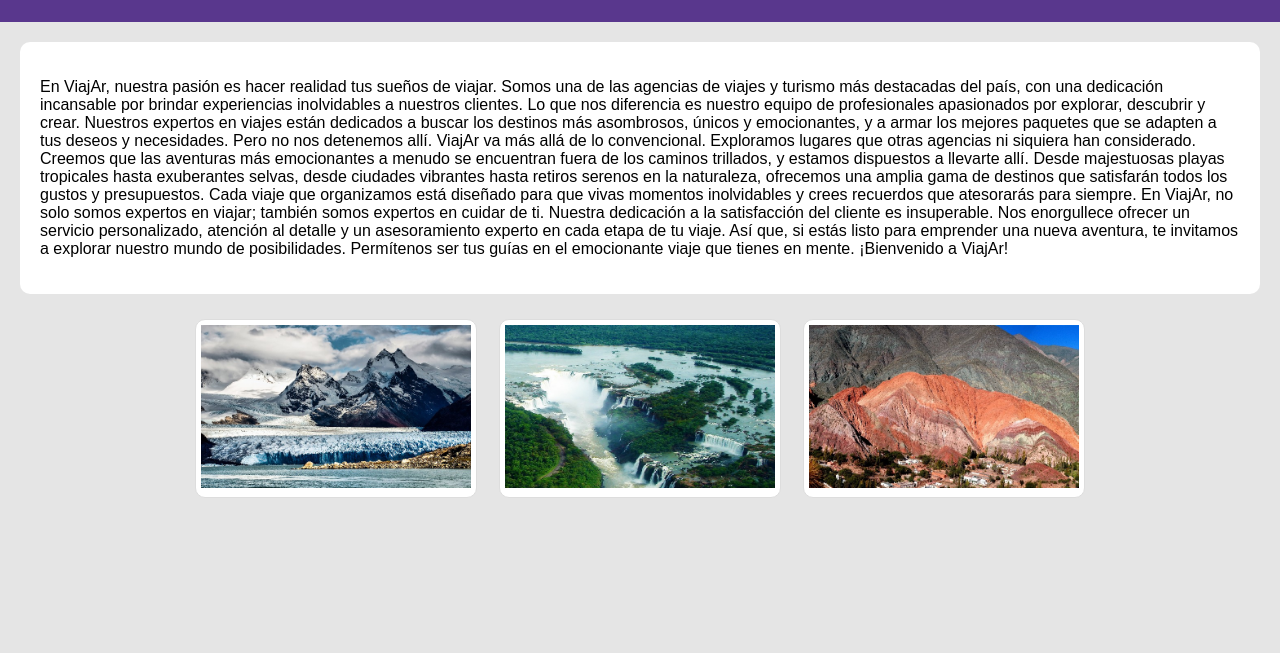
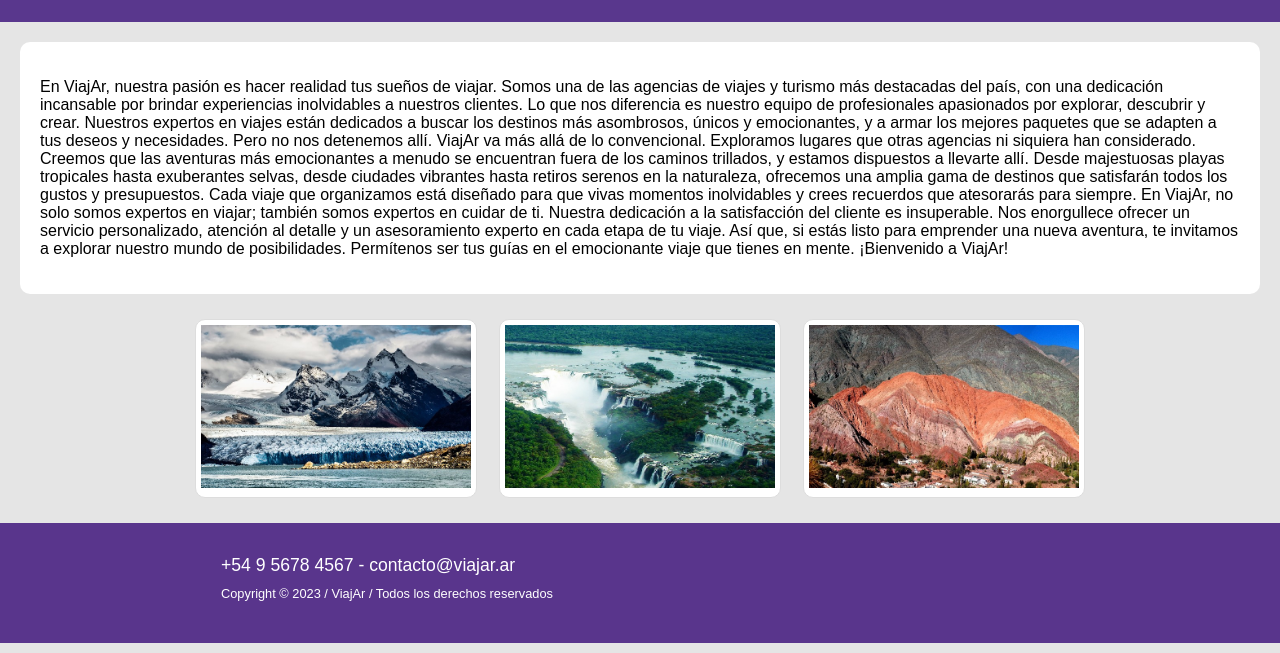
Before and after one commit to alelex10/e-comencerViajes, a plain HTML site: page index.html in a window 1280 px wide. Shown: the part 147-800 px from the top of the page. Drawn offline with Linux system fonts and the light colour scheme.

Commit message:
Update index.html

```diff
--- a/index.html
+++ b/index.html
@@ -64,6 +64,32 @@
         </a>
     </div>
 
+    <footer class="footer-container">
+
+        <section class="data">
+            <div>
+                <span>+54 9 5678 4567 - contacto@viajar.ar</span>
+            </div>
+            <div>
+                <h6>Copyright © 2023 / ViajAr / Todos los derechos reservados</h6>
+            </div>
+        </section>
+
+        <section class="socialnet">
+
+            <a href="https://www.whatsapp.com/" class="bi bi-whatsapp"></a>
+
+            <a href="https://www.facebook.com/" class="bi bi-facebook"></a>
+
+            <a href="https://twitter.com/" class="bi bi-twitter"></a>
+
+            <a href="https://www.instagram.com/" class="bi bi-instagram"></a>
+
+
+        </section>
+
+    </footer>
+
     <script src="./js/script.js"></script>
 </body>
 </html>
```
